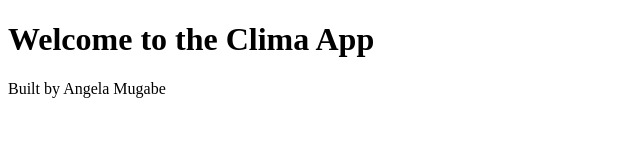
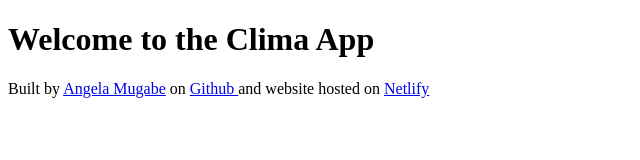
Before and after one commit to anglmugabe/clima-app, a plain HTML site: page index.html in a window 1280 px wide. Shown: the whole page, without its empty margins (0-640 px from the left). Drawn offline with Linux system fonts and the light colour scheme.

Commit message:
Links to the footer

```diff
--- a/index.html
+++ b/index.html
@@ -11,6 +11,10 @@
     <body>
 
     </body>
-    <footer> Built by Angela Mugabe </footer>
+    <footer>
+        Built by <a href="https://github.com/anglmugabe" target="_blank"> Angela Mugabe</a> on
+        <a href="https://github.com/anglmugabe/clima-app" target="_blank"> Github </a> and website hosted on <a
+            href="https://clima-meteo.netlify.app/" target="_blank"> Netlify </a>
+    </footer>
 
 </html>
```
